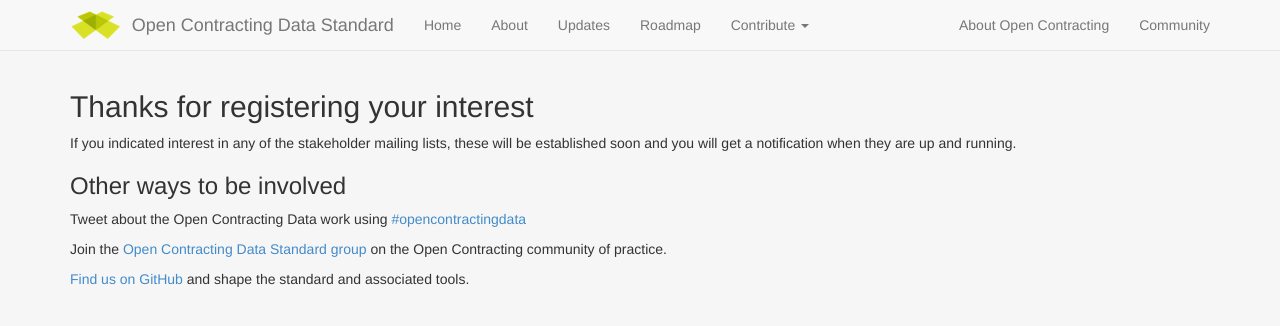
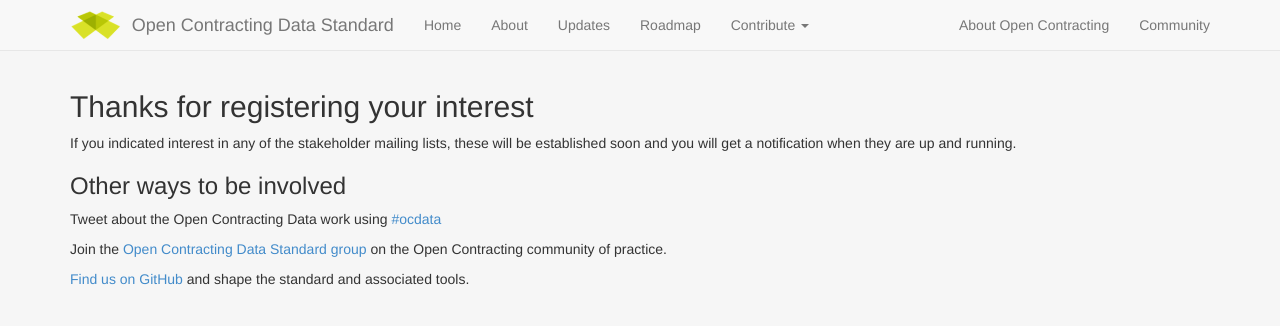
Before and after one commit to open-contracting/open-contracting.github.io, a Jekyll site: the page built from contribute/registration-done.md, in a window 1280 px wide and 900 px high. Shown: the top 326 px of the window. Built offline with Jekyll 4.4.1, drawn with Linux system fonts in a browser that asks for light colours; nearby versions of some CDN libraries; Markdown is read by kramdown in place of the engine named in the settings.

Commit message:
Changing hashtag

```diff
--- a/contribute/registration-done.md
+++ b/contribute/registration-done.md
@@ -9,7 +9,7 @@ If you indicated interest in any of the stakeholder mailing lists, these will be
 
 ### Other ways to be involved
 
-Tweet about the Open Contracting Data work using <a href="http://twitter.com/share?url=http://open-contracting.github.io&text=I just joined the Open Contracting Data Standard stakeholder group&hashtags=opencontractingdata">#opencontractingdata</a>
+Tweet about the Open Contracting Data work using <a href="http://twitter.com/share?url=http://open-contracting.github.io&text=I just joined the Open Contracting Data Standard stakeholder group&hashtags=ocdata">#ocdata</a>
 
 Join the <a href="http://pro-act.org/group/data-standards">Open Contracting Data Standard group</a> on the Open Contracting community of practice.
 
```
